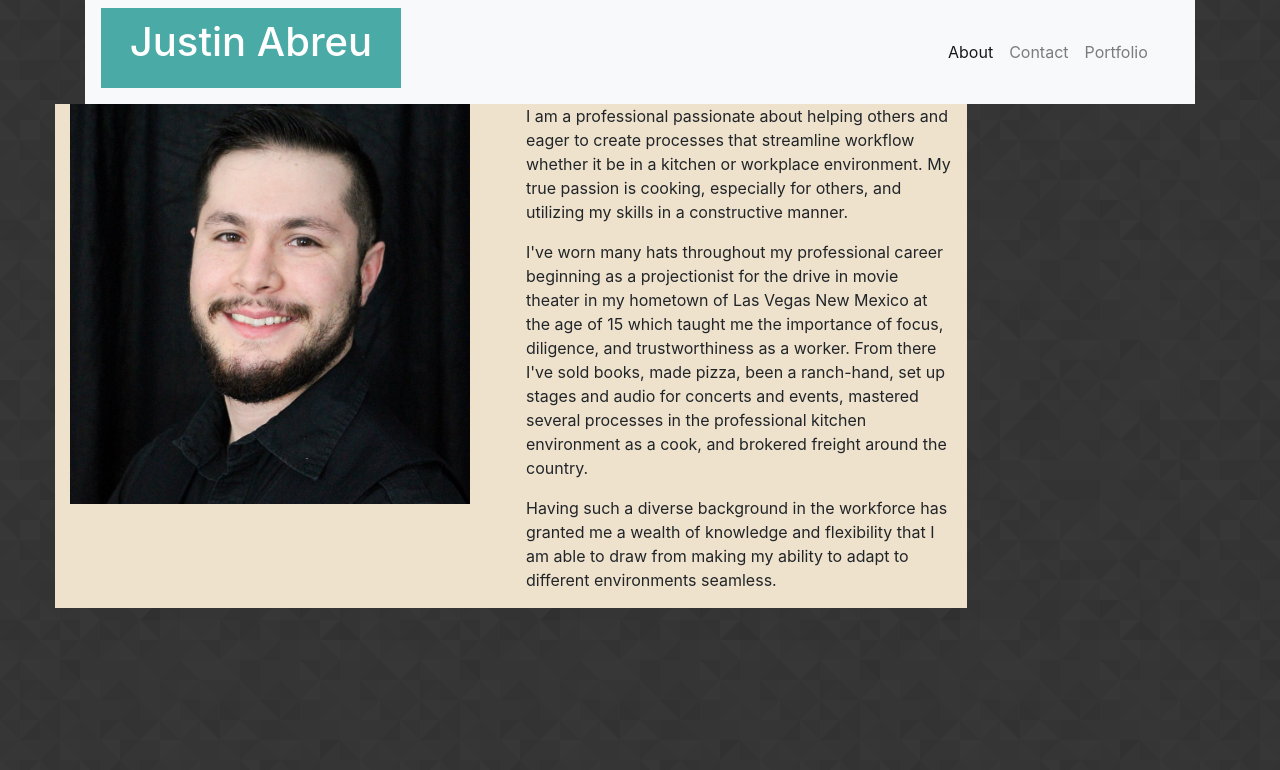
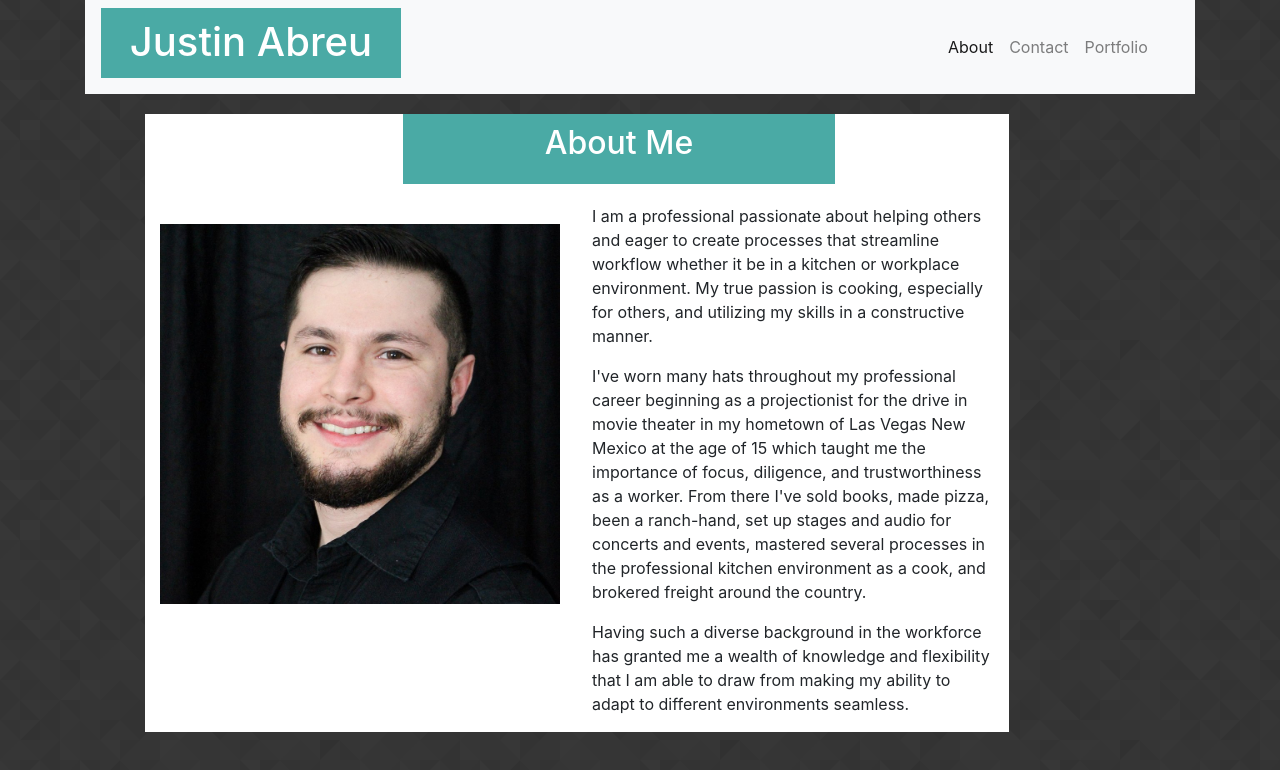
Before and after one commit to JGABREU2145/homework-2, a plain HTML site: page index.html in a window 1280 px wide. Drawn offline with nearby package versions, Linux system fonts and the light colour scheme.

Commit message:
Portfolio and contact 90%, need to work on port

```diff
--- a/index.html
+++ b/index.html
@@ -15,15 +15,15 @@
         img{height: 400px;
             width: 400px;}
         #pad{
-            padding: 20px;
+            padding-top: 20px;
         }
-        #back{background: rgb(238, 226, 204);
-        width: 80%;}
+        #back{background: #ffffff;
+        width: 90%;}
         #namebox{
         color: white;
         background-color: #4aaaa5;
         width: 300px;
-        height: 80px;
+        height: 70px;
         padding: 10px;
         text-align: center;
         }
@@ -39,7 +39,7 @@
         <div class="row">
             <div class="col">
                 <nav class="navbar navbar-expand-lg navbar-light bg-light">
-              <h1 id="namebox">Justin Abreu</h1>
+              <h1 id="namebox" id="pad">Justin Abreu</h1>
 
                 <div class="col-6"></div>
 
@@ -58,23 +58,39 @@
                     </div>
                 </nav>
             </div>
+        </div>
+
+            <div class="row" id="pad"></div>
 
 
 
-        <div class="row" id="back" id="pad">
-            <div class="col-6">
-                <img src="assets/images/justin.jpg" alt="Justin Abreu">
+     <div class="mx-auto" style="width: 960px;">
 
+
+
+            <div class="row" id="back" >
+                    <div class="col-4" class="mx-auto" style="width: 100px;" ></div>
+                            <div class="row"></div>
+                            <div class="col-6" id="namebox" id="back">
+                                <h2>About Me</h2>
                             </div>
-        <div class="col-6">
+                    </div>
+                            <div class="row" id="back" >
+                                <div class="col-6" id="pad">
+                                    <img src="assets/images/justin.jpg" alt="Justin Abreu" id="pad">
+                                </div>
+                                    <div class="col-6" id="pad">
                                             <p>I am a professional passionate about helping others and eager to create processes that streamline workflow whether it be in a kitchen or workplace environment. My true passion is cooking, especially for others, and utilizing my skills in a constructive manner.</p>
 
                                             <p>I've worn many hats throughout my professional career beginning as a projectionist for the drive in movie theater in my hometown of Las Vegas New Mexico at the age of 15 which taught me the importance of focus, diligence, and trustworthiness as a worker. From there I've sold books, made pizza, been a ranch-hand, set up stages and audio for concerts and events, mastered several processes in the professional kitchen environment as a cook, and brokered freight around the country.</p>
 
                                             <p>Having such a diverse background in the workforce has granted me a wealth of knowledge and flexibility that I am able to draw from making my ability to adapt to different environments seamless. </p>
-
+                                    </div>
 
                             </div>
+                    </div>
+            </div>
+
             <div class="row"></div>
         </div>
         </div>
```
Also changed, not shown: contact.html (+5 -10 lines). Lines whose indentation alone changed are shown as unchanged.
